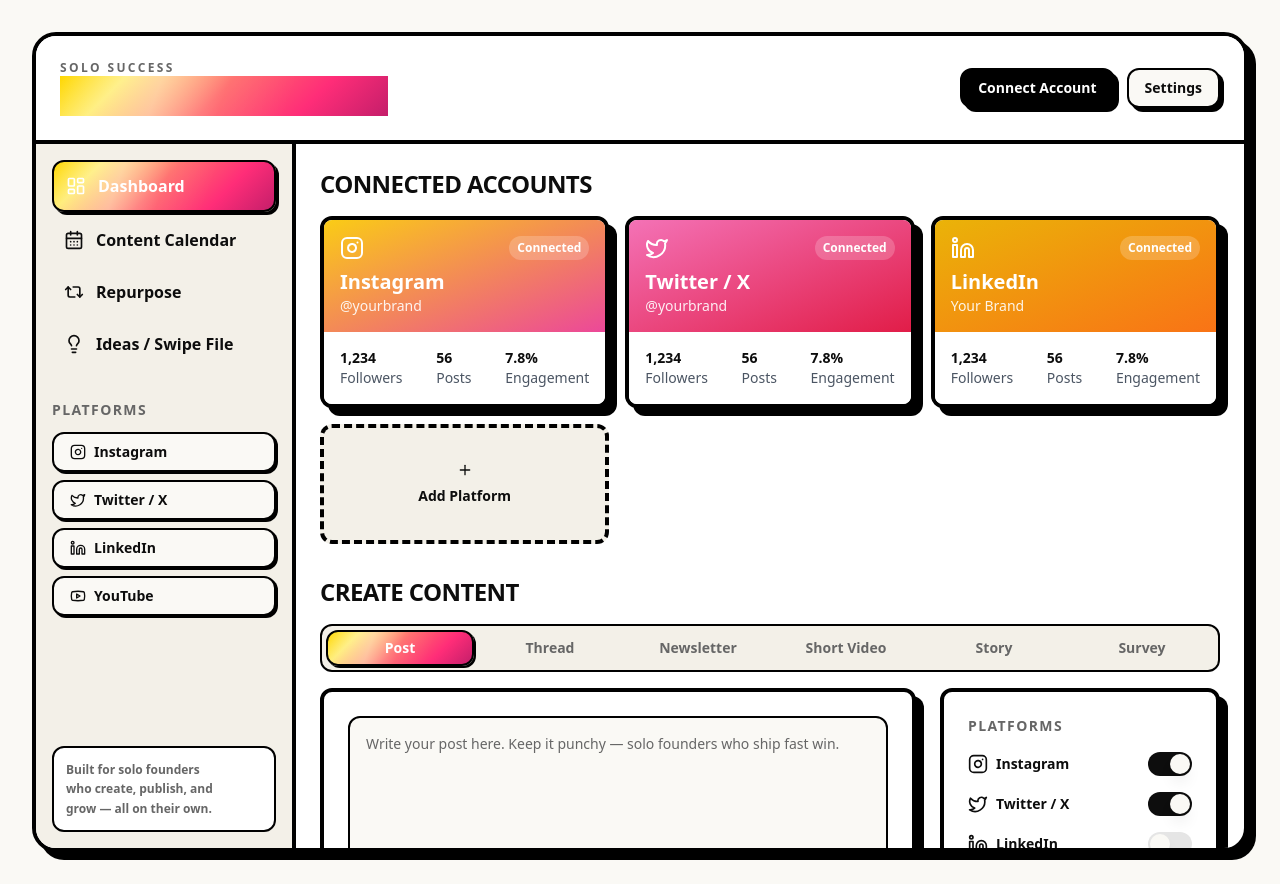
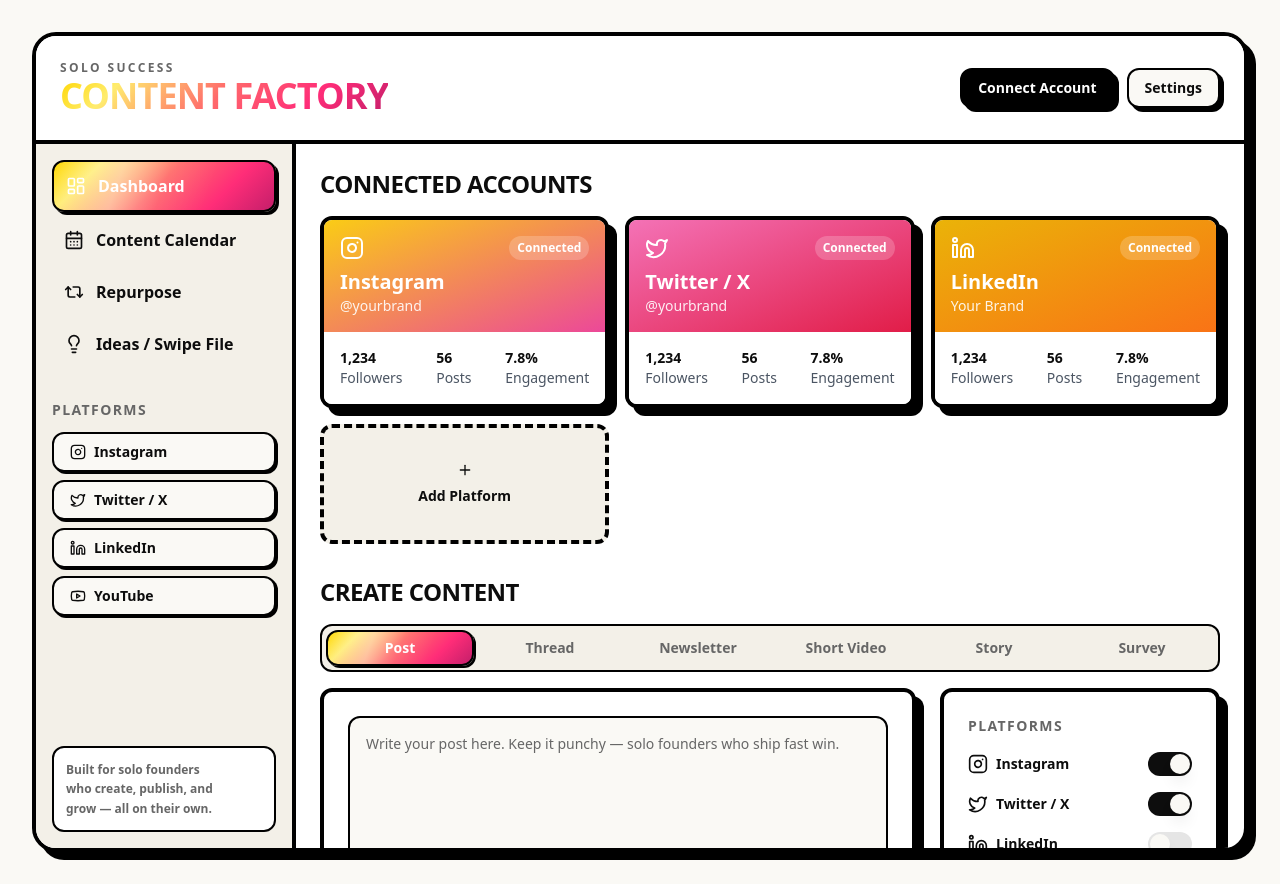
Before and after one commit to prettyinpurple2021/solosuccess-content-factory, a Next.js app: page / in a window 1280 px wide. Built offline with nearby package versions, Linux system fonts and the light colour scheme.

Commit message:
fix: improve gradient text visibility and separation of concerns
Create '.text-brand-gradient' for proper gradient text and fix clipping issues.

Co-authored-by: Frances Loggins <124447531+prettyinpurple2021@users.noreply.github.com>

```diff
--- a/app/globals.css
+++ b/app/globals.css
@@ -7,12 +7,23 @@
     text-wrap: balance;
   }
 
-  /* Yellow → Pink metallic gradient utility */
-  .bg-brand-gradient {
-    background: linear-gradient(135deg, #FFD700 0%, #FF6B6B 50%, #FF2D78 100%);
+  /* Yellow → Pink metallic gradient for text */
+  .text-brand-gradient {
+    background: linear-gradient(
+      135deg,
+      #FFD700 0%,
+      #FFEC6E 18%,
+      #FF6B6B 48%,
+      #FF2D78 75%,
+      #C41E6A 100%
+    );
+    background-clip: text;
+    -webkit-background-clip: text;
+    -webkit-text-fill-color: transparent;
+    color: transparent;
   }
 
-  /* Metallic sheen overlay — apply as a pseudo-element wrapper or use inline */
+  /* Background gradient with metallic sheen for buttons/elements */
   .bg-brand-gradient-metallic {
     background: linear-gradient(
       135deg,
@@ -38,6 +49,16 @@
       transparent 70%
     );
     pointer-events: none;
+  }
+
+  /* Ensure text is visible on gradient backgrounds */
+  .bg-brand-gradient-metallic {
+    color: white;
+  }
+
+  .bg-brand-gradient-metallic button,
+  .bg-brand-gradient-metallic a {
+    color: white;
   }
 }
 
--- a/app/page.tsx
+++ b/app/page.tsx
@@ -40,7 +40,7 @@ export default function Dashboard() {
               <span className="text-xs font-black tracking-[0.2em] uppercase text-muted-foreground">
                 SOLO SUCCESS
               </span>
-              <h1 className="text-2xl sm:text-3xl md:text-4xl font-black tracking-tight bg-brand-gradient-metallic bg-clip-text text-transparent">
+              <h1 className="text-2xl sm:text-3xl md:text-4xl font-black tracking-tight text-brand-gradient">
                 CONTENT FACTORY
               </h1>
             </div>
```
